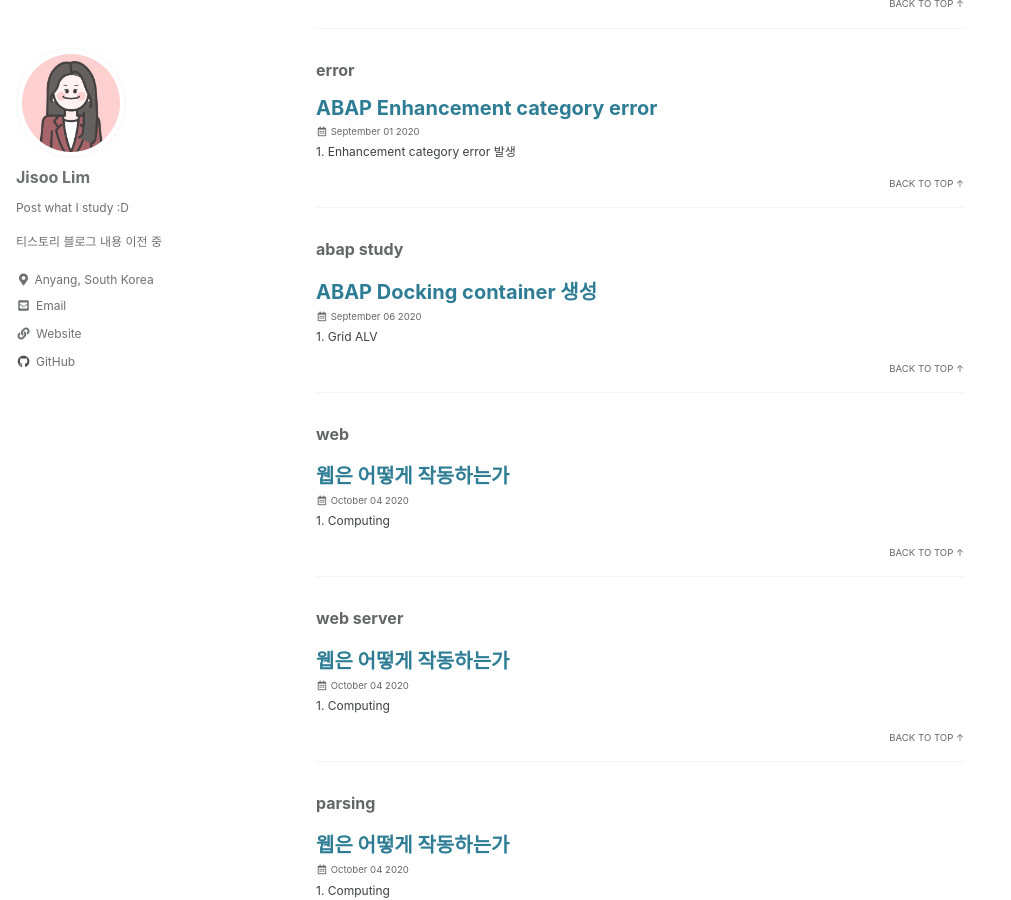
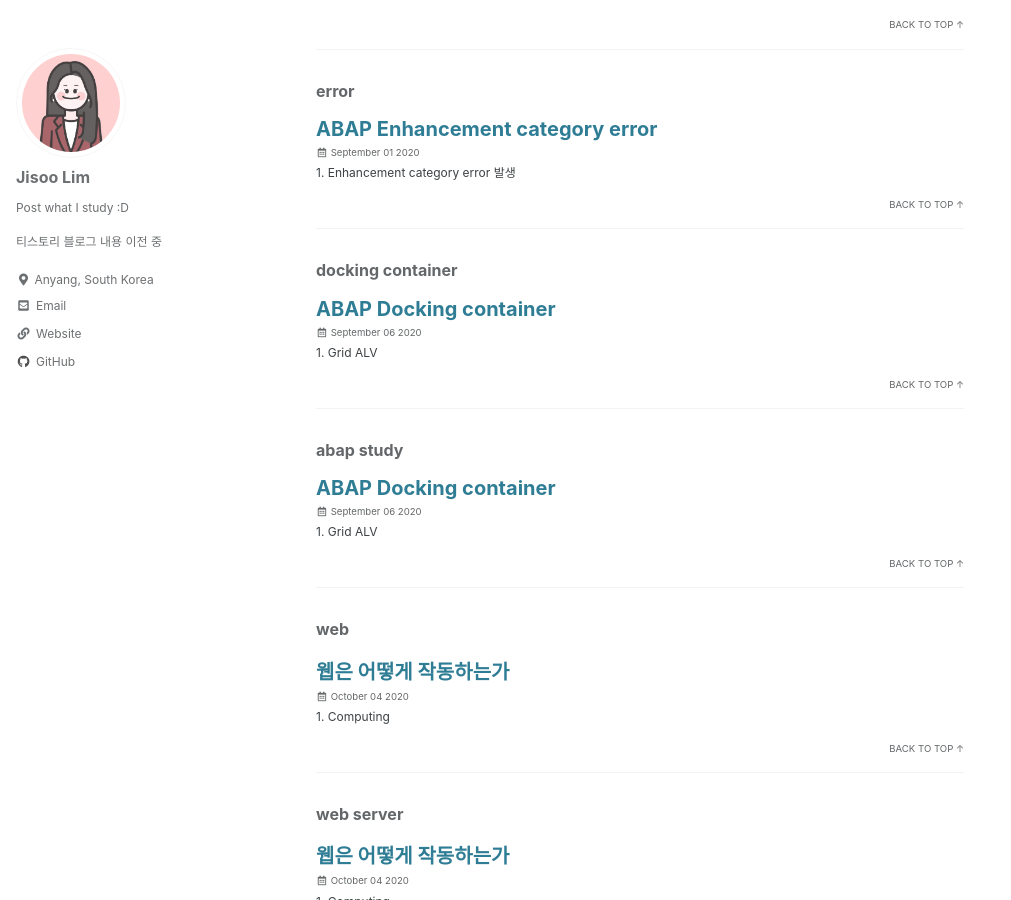
Before and after one commit to z2soo/z2soo.github.io, a Jekyll site: the page built from _pages/tag-archive.md, in a window 1280 px wide and 900 px high, scrolled down 21828 px. Shown: the whole window, without its empty margins (0-1011 px from the left). Built offline with Jekyll 4.4.1, drawn with Linux system fonts in a browser that asks for light colours; cached includes are drawn as plain includes; some of the changed text lies outside the part shown.

Commit message:
edit post

```diff
--- a/_posts/2020-09-06-ABAP-Docking-container.md
+++ b/_posts/2020-09-06-ABAP-Docking-container.md
@@ -1,10 +1,11 @@
 ---
-title: "ABAP Docking container 생성"
+title: "ABAP Docking container"
 categories:
   - ABAP
 tags:
   - abap
   - sap
+  - docking container
   - abap study
 toc: true
 ---
```
